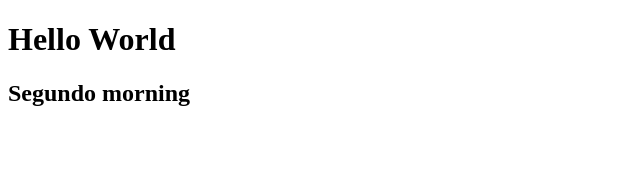
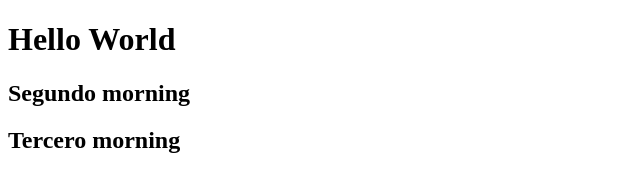
Before and after one commit to RamirezIngrid/practica-GIT, a plain HTML site: page index.html in a window 1280 px wide. Shown: the whole page, without its empty margins (0-640 px from the left). Drawn offline with Linux system fonts and the light colour scheme.

Commit message:
añadi otro H2

```diff
--- a/index.html
+++ b/index.html
@@ -8,6 +8,6 @@
 <body>
    <h1>Hello World</h1>
    <H2>Segundo morning</H2>
-
+    <h2>Tercero morning</h2>
 </body>
 </html>
```
